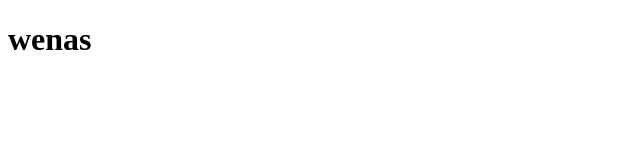
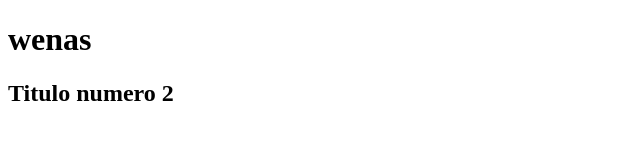
Before and after one commit to jbvs77/edxGit, a plain HTML site: page index.html in a window 1280 px wide. Shown: the whole page, without its empty margins (0-640 px from the left). Drawn offline with Linux system fonts and the light colour scheme.

Commit message:
Update index.html - title 2
Update index.html - title 2

```diff
--- a/index.html
+++ b/index.html
@@ -7,5 +7,6 @@
 </head>
 <body>
     <h1>wenas</h1>
+    <h2>Titulo numero 2 </h2>
 </body>
 </html>
```
